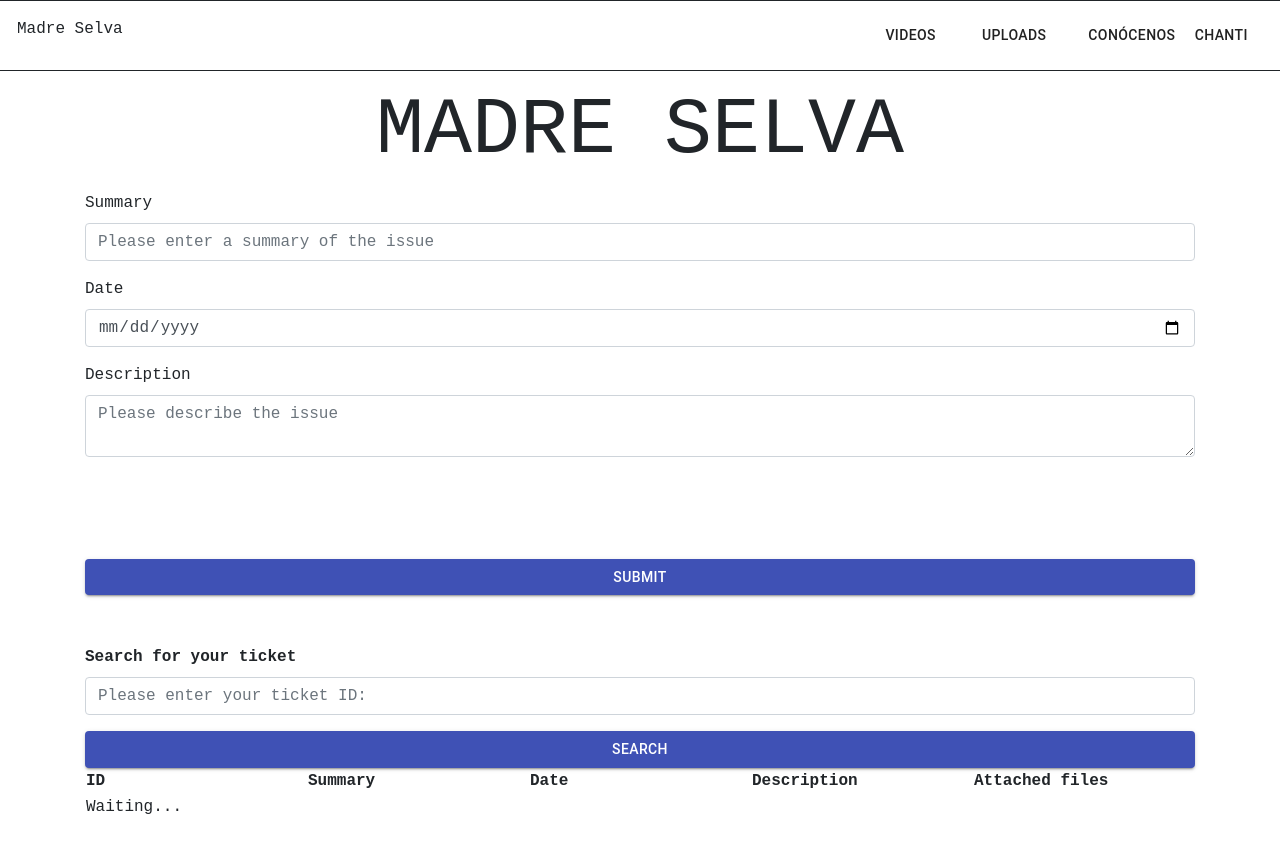
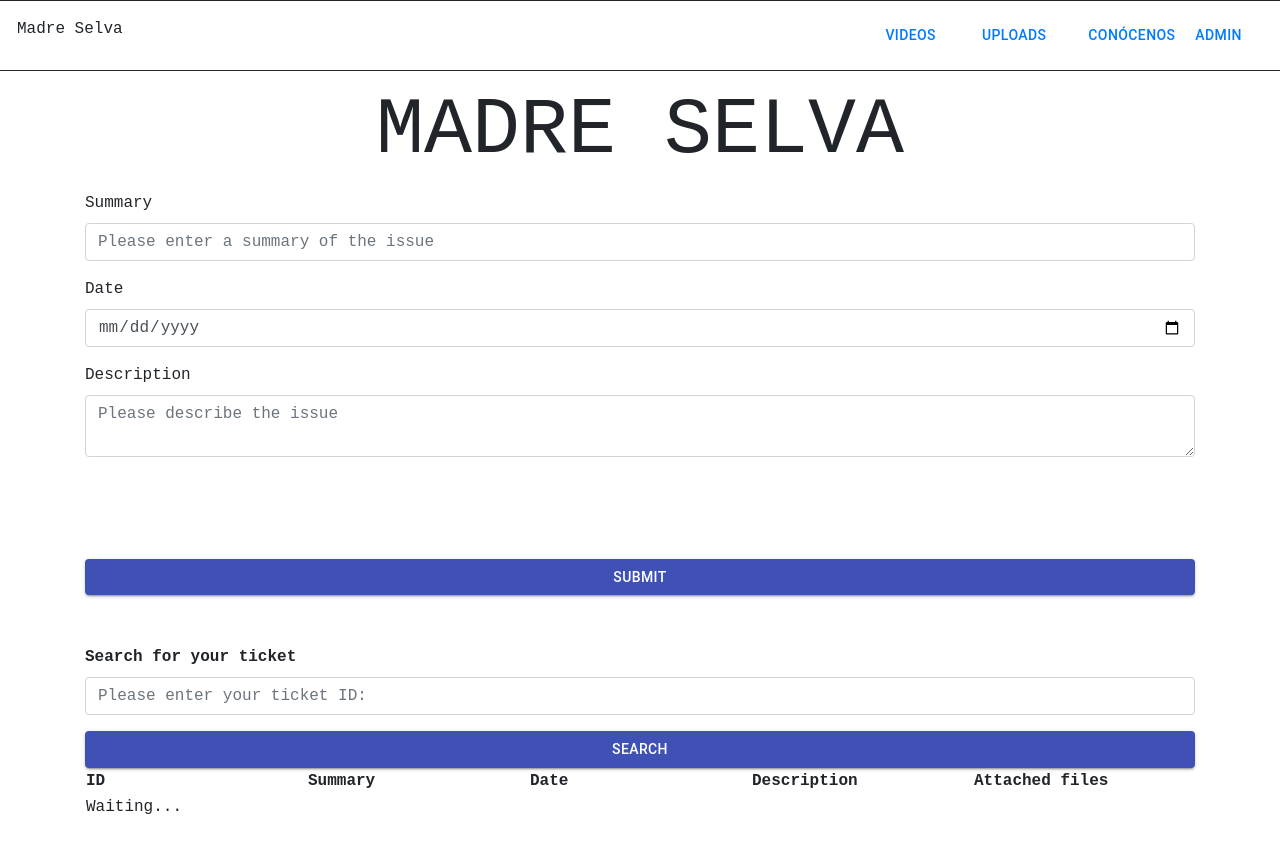
Before and after one commit to alfonso46674/madreSelva, a React (Create React App) app: page / in a window 1280 px wide. Shown: the top 852 px of the page. Built offline with nearby package versions, Linux system fonts and the light colour scheme.

Commit message:
Feat: Added navbar links functionality

```diff
--- a/src/components/navbar/navbar.js
+++ b/src/components/navbar/navbar.js
@@ -2,7 +2,7 @@ import React from 'react';
 import { Row, Col } from 'react-bootstrap';
 import './navbar.scss';
 import Button from '@material-ui/core/Button';
-
+import { Link } from 'react-router-dom'
 const Navbar = ({ user, setUser }) => {
   const handleDevelop = () => {
     setUser(2);
@@ -16,16 +16,16 @@ const Navbar = ({ user, setUser }) => {
     <Row className='Navbar'>
       <Col sm={8} className='Slogan'> Madre Selva</Col>
       <Col sm={1} className='Client'>
-        <Button onClick={handleClient}>Videos</Button>
+        <Button><Link to='/'>Videos</Link></Button>
       </Col>
       <Col sm={1} className='Developer2'>
-        <Button onClick={handleDevelop}>Uploads</Button>
+        <Button><Link to='/uploads'>Uploads</Link></Button>
       </Col>
       <Col sm={1} >
-        <Button >Conócenos</Button>
+        <Button ><Link to='/contact'>Conócenos</Link></Button>
       </Col>
       <Col sm={1} >
-        <Button >Chanti</Button>
+        <Button ><Link to='/admin'>Admin</Link></Button>
       </Col>
     </Row>
   )
```
